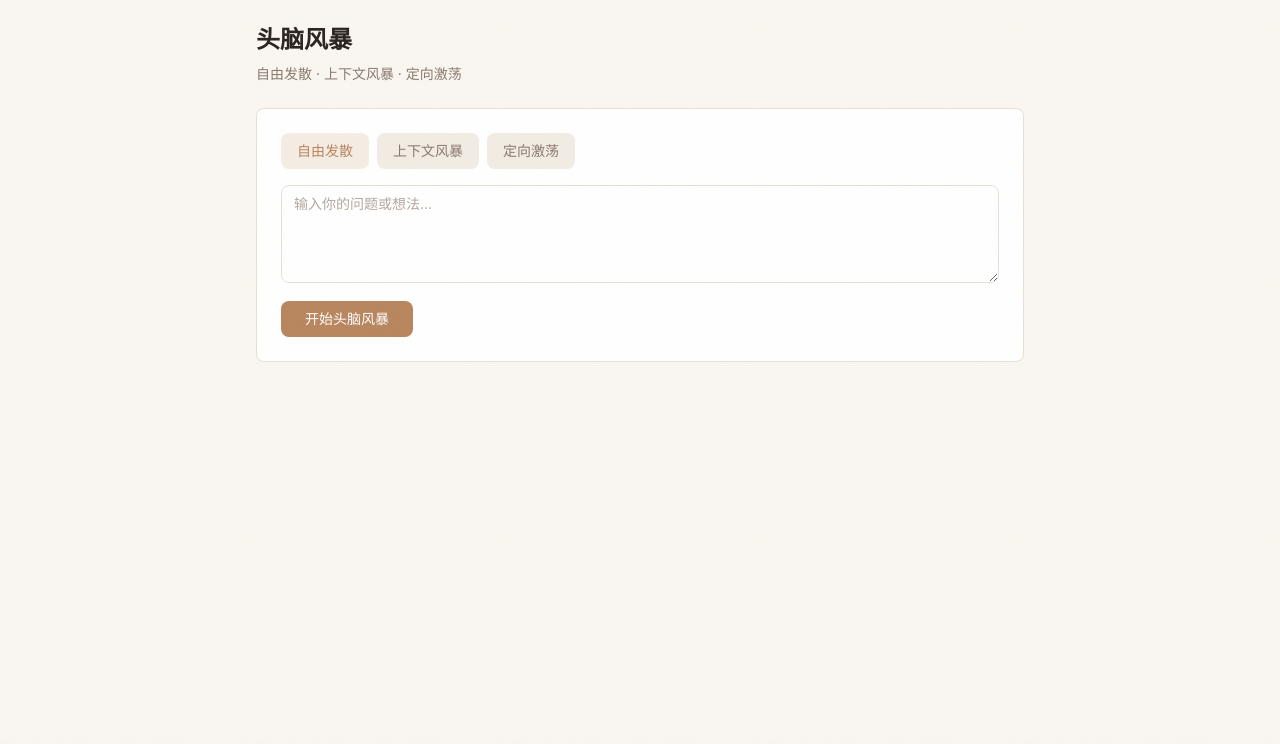
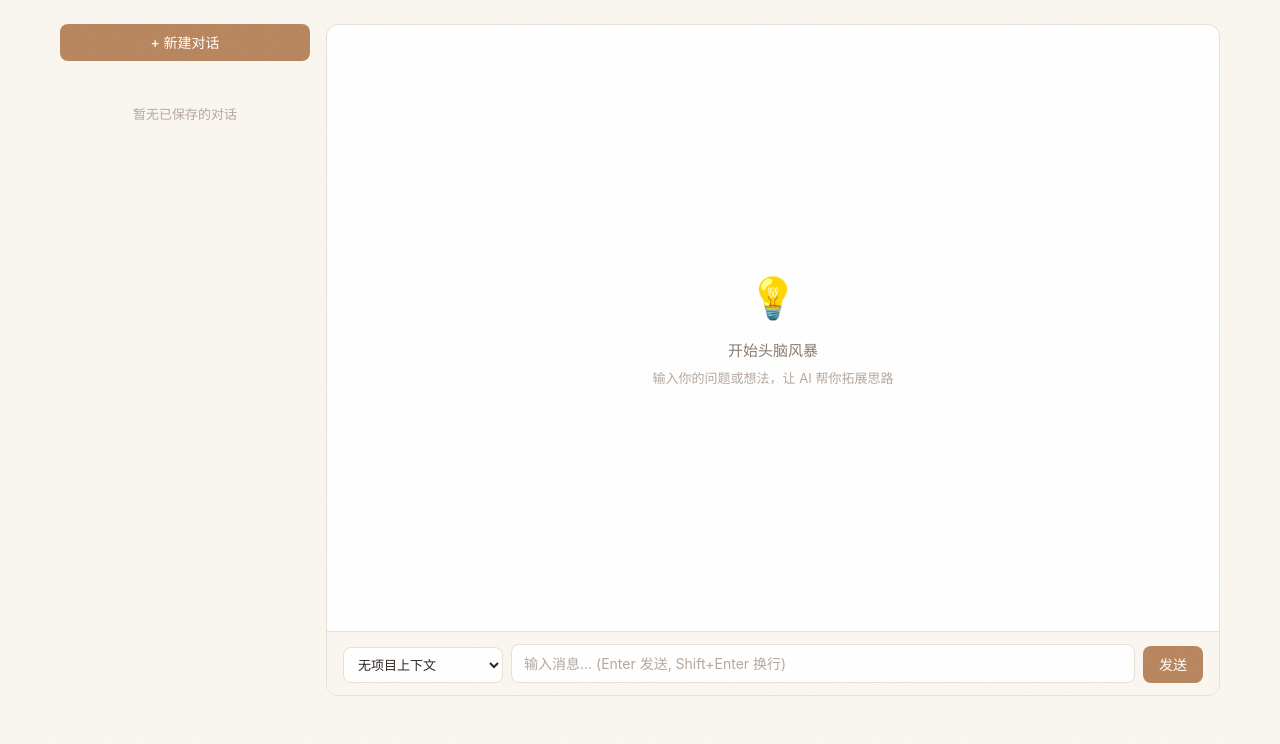
Before and after one commit to sihan-shen/AI-Novel-Generation, a FastAPI app: page /brainstorm in a window 1280 px wide. Shown: the part 57-801 px from the top of the page. Before the commit the page ends 419 px from the top, so only its background shows below. Run offline with FastAPI, Linux system fonts and the light colour scheme; some libraries are stand-ins or nearby versions.

Commit message:
feat: brainstorm chat UI templates with sessionStorage and extraction review

```diff
--- /dev/null
+++ b/app/templates/brainstorm/_chat.html
@@ -0,0 +1,15 @@
+{% if messages and messages|length > 0 %}
+    {% for m in messages %}
+        {% if m.role != "system" %}
+            {% with msg = m %}
+                {% include "brainstorm/_message.html" %}
+            {% endwith %}
+        {% endif %}
+    {% endfor %}
+{% else %}
+    <div style="flex: 1; display: flex; flex-direction: column; align-items: center; justify-content: center; color: var(--text-tertiary); text-align: center; padding: 2rem;">
+        <div style="font-size: 2.5rem; margin-bottom: 0.75rem;">💡</div>
+        <p style="font-size: 0.9375rem; font-weight: 500; color: var(--text-secondary);">开始头脑风暴</p>
+        <p style="font-size: 0.8125rem; margin-top: 0.375rem; max-width: 280px;">输入你的问题或想法，让 AI 帮你拓展思路</p>
+    </div>
+{% endif %}
--- /dev/null
+++ b/app/templates/brainstorm/_input.html
@@ -0,0 +1,87 @@
+<form id="chat-form" onsubmit="return sendMessage(event)" style="display: flex; gap: 0.5rem; align-items: flex-end;">
+    <select id="project-select" style="width: 160px; flex-shrink: 0; padding: 0.5rem 0.625rem; font-size: 0.8125rem; border-radius: 8px; border: 1px solid var(--border); background: var(--bg-card); color: var(--text);">
+        <option value="">无项目上下文</option>
+        {% for p in projects %}
+        <option value="{{ p.id }}">{{ p.title }}</option>
+        {% endfor %}
+    </select>
+    <textarea id="chat-input" rows="1" placeholder="输入消息... (Enter 发送, Shift+Enter 换行)"
+              style="flex: 1; padding: 0.5rem 0.75rem; font-size: 0.875rem; border-radius: 8px; border: 1px solid var(--border); background: var(--bg-card); color: var(--text); resize: none; max-height: 120px;"
+              oninput="autoResize(this)" onkeydown="onInputKeydown(event)"></textarea>
+    <button type="submit" id="send-btn" class="btn btn-primary" style="padding: 0.5rem 1rem; border-radius: 8px;">发送</button>
+</form>
+
+<script>
+function autoResize(el) {
+    el.style.height = 'auto';
+    el.style.height = Math.min(el.scrollHeight, 120) + 'px';
+}
+
+function onInputKeydown(e) {
+    if (e.key === 'Enter' && !e.shiftKey) {
+        e.preventDefault();
+        document.getElementById('chat-form').requestSubmit();
+    }
+}
+
+function sendMessage(e) {
+    e.preventDefault();
+    var input = document.getElementById('chat-input');
+    var text = input.value.trim();
+    if (!text) return false;
+
+    var messages = JSON.parse(sessionStorage.getItem('brainstorm_messages') || '[]');
+    messages.push({role: 'user', content: text});
+
+    var chat = document.getElementById('chat-messages');
+    var userHtml = '<div style="display:flex;justify-content:flex-end;"><div style="max-width:70%;background:var(--accent-light);color:var(--text);border-radius:16px 16px 4px 16px;padding:0.75rem 1rem;font-size:0.875rem;line-height:1.6;white-space:pre-wrap;">' + escapeHtml(text) + '</div></div>';
+    chat.insertAdjacentHTML('beforeend', userHtml);
+
+    var thinkingId = 'thinking-' + Date.now();
+    chat.insertAdjacentHTML('beforeend', '<div id="' + thinkingId + '" style="display:flex;justify-content:flex-start;"><div style="background:var(--bg-card);border:1px solid var(--border);border-radius:16px;padding:0.75rem 1rem;font-size:0.875rem;color:var(--text-tertiary);">思考中...</div></div>');
+    scrollToBottom();
+
+    input.value = '';
+    input.style.height = 'auto';
+    document.getElementById('send-btn').disabled = true;
+
+    var projectId = document.getElementById('project-select').value;
+
+    fetch('/brainstorm/chat', {
+        method: 'POST',
+        headers: {'Content-Type': 'application/json'},
+        body: JSON.stringify({messages: messages, project_id: projectId || null}),
+    })
+    .then(function(r) { return r.text(); })
+    .then(function(html) {
+        document.getElementById(thinkingId).remove();
+        chat.insertAdjacentHTML('beforeend', html);
+        messages.push({role: 'assistant', content: extractContent(html)});
+        sessionStorage.setItem('brainstorm_messages', JSON.stringify(messages));
+        // Show save bar
+        document.getElementById('save-bar').style.display = 'flex';
+        scrollToBottom();
+    })
+    .catch(function() {
+        document.getElementById(thinkingId).innerHTML = '<span style="color:#c0392b;">请求失败，请重试</span>';
+    })
+    .finally(function() {
+        document.getElementById('send-btn').disabled = false;
+    });
+
+    return false;
+}
+
+function extractContent(html) {
+    var div = document.createElement('div');
+    div.innerHTML = html;
+    var contentDiv = div.querySelector('.brainstorm-content');
+    return contentDiv ? contentDiv.textContent.trim() : div.textContent.trim();
+}
+
+function escapeHtml(text) {
+    var div = document.createElement('div');
+    div.textContent = text;
+    return div.innerHTML;
+}
+</script>
--- /dev/null
+++ b/app/templates/brainstorm/_sidebar.html
@@ -0,0 +1,18 @@
+{% if saved_sessions %}
+    {% for s in saved_sessions %}
+    <div class="card" style="padding: 0.625rem 0.75rem; cursor: pointer; display: flex; align-items: center; justify-content: space-between;"
+         hx-get="/brainstorm/history/{{ s.id }}" hx-target="#chat-messages" hx-swap="innerHTML">
+        <div style="overflow: hidden;">
+            <div style="font-size: 0.8125rem; font-weight: 500; white-space: nowrap; overflow: hidden; text-overflow: ellipsis;">{{ s.title }}</div>
+            <div style="font-size: 0.6875rem; color: var(--text-tertiary);">{{ s.created_at.strftime('%m-%d %H:%M') }}</div>
+        </div>
+        <button hx-delete="/brainstorm/history/{{ s.id }}" hx-target="#history-sidebar" hx-swap="innerHTML"
+                hx-confirm="删除该记录？"
+                style="background: none; border: none; cursor: pointer; color: var(--text-tertiary); font-size: 0.75rem; padding: 0.125rem; flex-shrink: 0;">✕</button>
+    </div>
+    {% endfor %}
+{% else %}
+    <div style="text-align: center; color: var(--text-tertiary); font-size: 0.8125rem; padding: 2rem 0.5rem;">
+        暂无已保存的对话
+    </div>
+{% endif %}
--- a/app/templates/brainstorm/index.html
+++ b/app/templates/brainstorm/index.html
@@ -1,45 +1,79 @@
 {% extends "base.html" %}
 {% block title %}头脑风暴{% endblock %}
 {% block content %}
-<div class="max-w-3xl mx-auto">
-    <h1 class="text-2xl font-bold mb-2">头脑风暴</h1>
-    <p class="text-sm text-gray-500 mb-6">自由发散 · 上下文风暴 · 定向激荡</p>
+<div style="display: flex; gap: 1rem; height: calc(100vh - 8rem);">
 
-    <div class="bg-white rounded-lg border border-gray-200 p-6">
-        <div class="flex gap-2 mb-4" id="mode-selector">
-            <button onclick="setMode('free')" class="mode-btn px-4 py-2 text-sm rounded-lg bg-primary-100 text-primary-700" data-mode="free">自由发散</button>
-            <button onclick="setMode('context')" class="mode-btn px-4 py-2 text-sm rounded-lg bg-gray-100 text-gray-600 hover:bg-gray-200" data-mode="context">上下文风暴</button>
-            <button onclick="setMode('directed')" class="mode-btn px-4 py-2 text-sm rounded-lg bg-gray-100 text-gray-600 hover:bg-gray-200" data-mode="directed">定向激荡</button>
+    <!-- Sidebar -->
+    <div style="width: 250px; flex-shrink: 0; display: flex; flex-direction: column; gap: 0.75rem;">
+        <button onclick="newSession()" class="btn btn-primary" style="justify-content: center; width: 100%;">
+            + 新建对话
+        </button>
+        <div style="flex: 1; overflow-y: auto; display: flex; flex-direction: column; gap: 0.375rem;"
+             id="history-sidebar"
+             hx-get="/brainstorm/history" hx-trigger="load" hx-swap="innerHTML">
+            <div style="text-align: center; color: var(--text-tertiary); font-size: 0.8125rem; padding: 1rem 0;">加载中...</div>
         </div>
-
-        <form hx-post="/brainstorm/generate" hx-target="#result-area" hx-swap="innerHTML">
-            <input type="hidden" name="mode" id="mode-input" value="free">
-            <div class="mb-3" id="project-select-area" style="display:none">
-                <select name="project_id" class="w-full border border-gray-300 rounded-lg px-3 py-2 text-sm">
-                    <option value="">选择项目（可选）</option>
-                </select>
-            </div>
-            <textarea name="query" rows="4" placeholder="输入你的问题或想法..."
-                      class="w-full border border-gray-300 rounded-lg px-3 py-2 text-sm focus:ring-2 focus:ring-primary-500 mb-3"></textarea>
-            <button type="submit" class="bg-primary-600 text-white px-6 py-2 rounded-lg hover:bg-primary-700 text-sm">
-                开始头脑风暴
-            </button>
-        </form>
     </div>
 
-    <div id="result-area" class="mt-4"></div>
+    <!-- Chat Area -->
+    <div style="flex: 1; display: flex; flex-direction: column; background: var(--bg-card); border: 1px solid var(--border); border-radius: var(--radius); overflow: hidden;">
+        <!-- Messages -->
+        <div id="chat-messages" style="flex: 1; overflow-y: auto; padding: 1.25rem; display: flex; flex-direction: column; gap: 1rem;">
+            {% include "brainstorm/_chat.html" %}
+        </div>
+        <!-- Input -->
+        <div style="border-top: 1px solid var(--border); padding: 0.75rem 1rem; background: var(--bg);">
+            {% include "brainstorm/_input.html" %}
+        </div>
+        <!-- Save bar -->
+        <div id="save-bar" style="display: none; padding: 0.5rem 1rem; border-top: 1px solid var(--border); background: var(--bg); justify-content: space-between; align-items: center;">
+            <span style="font-size: 0.8125rem; color: var(--text-secondary);">将当前对话保存到项目</span>
+            <div style="display: flex; gap: 0.5rem; align-items: center;">
+                <select id="save-project-select" style="padding: 0.375rem 0.5rem; font-size: 0.8125rem; border-radius: 6px; border: 1px solid var(--border); background: var(--bg-card); color: var(--text);">
+                    <option value="">选择项目...</option>
+                    {% for p in projects %}
+                    <option value="{{ p.id }}">{{ p.title }}</option>
+                    {% endfor %}
+                </select>
+                <button onclick="triggerExtract()" class="btn btn-primary" style="padding: 0.375rem 0.75rem; font-size: 0.8125rem;">保存到项目</button>
+            </div>
+        </div>
+    </div>
 </div>
 
 <script>
-function setMode(mode) {
-    document.getElementById('mode-input').value = mode;
-    document.querySelectorAll('.mode-btn').forEach(b => {
-        b.classList.toggle('bg-primary-100', b.dataset.mode === mode);
-        b.classList.toggle('text-primary-700', b.dataset.mode === mode);
-        b.classList.toggle('bg-gray-100', b.dataset.mode !== mode);
-        b.classList.toggle('text-gray-600', b.dataset.mode !== mode);
+function scrollToBottom() {
+    var el = document.getElementById('chat-messages');
+    if (el) el.scrollTop = el.scrollHeight;
+}
+
+function newSession() {
+    sessionStorage.removeItem('brainstorm_messages');
+    window.location.reload();
+}
+
+// Show save bar when messages exist
+(function() {
+    var msgs = JSON.parse(sessionStorage.getItem('brainstorm_messages') || '[]');
+    if (msgs.length > 0) {
+        var bar = document.getElementById('save-bar');
+        if (bar) bar.style.display = 'flex';
+    }
+})();
+
+function triggerExtract() {
+    var projectId = document.getElementById('save-project-select').value;
+    if (!projectId) { alert('请选择目标项目'); return; }
+    var messages = JSON.parse(sessionStorage.getItem('brainstorm_messages') || '[]');
+    fetch('/brainstorm/extract', {
+        method: 'POST',
+        headers: {'Content-Type': 'application/json'},
+        body: JSON.stringify({messages: messages, project_id: projectId}),
+    })
+    .then(function(r) { return r.text(); })
+    .then(function(html) {
+        document.body.insertAdjacentHTML('beforeend', html);
     });
-    document.getElementById('project-select-area').style.display = mode === 'context' ? 'block' : 'none';
 }
 </script>
 {% endblock %}
```
Also changed, not shown: app/templates/brainstorm/_extract.html (added, +113 -0 lines), app/templates/brainstorm/_message.html (added, +13 -0 lines), app/templates/brainstorm/_saved.html (added, +10 -0 lines).
